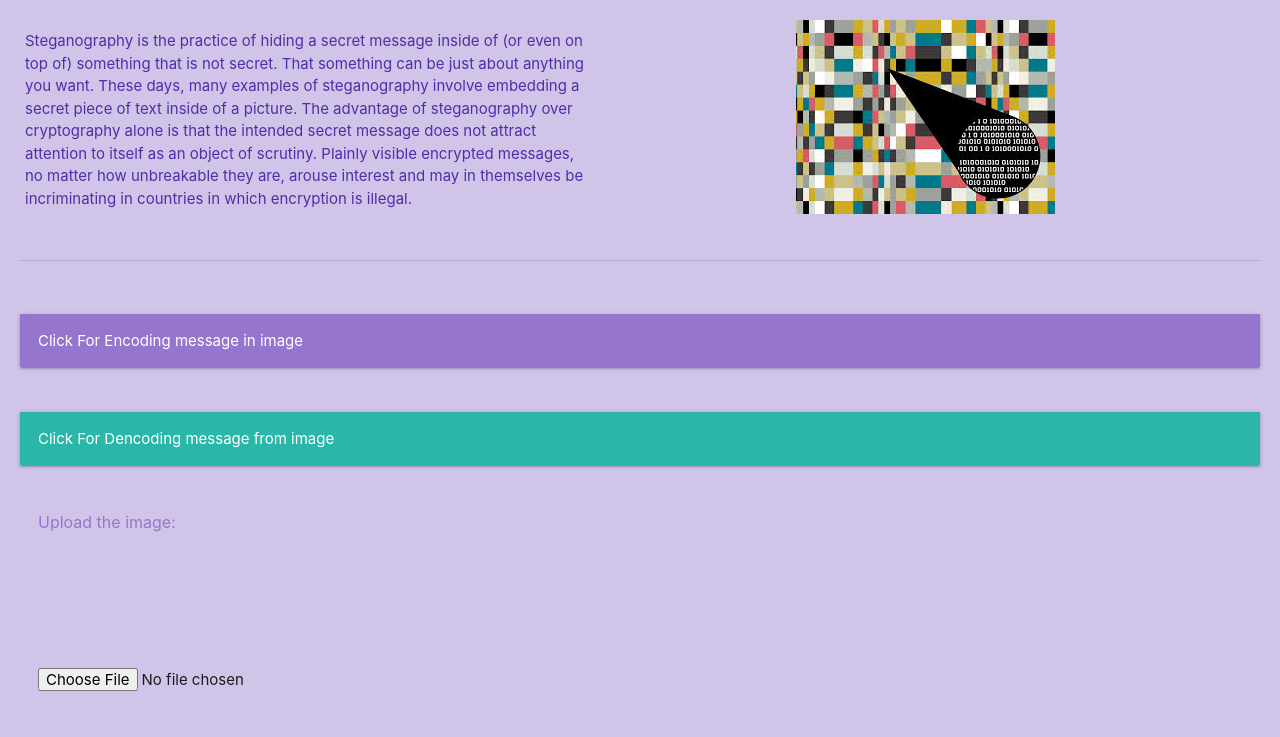
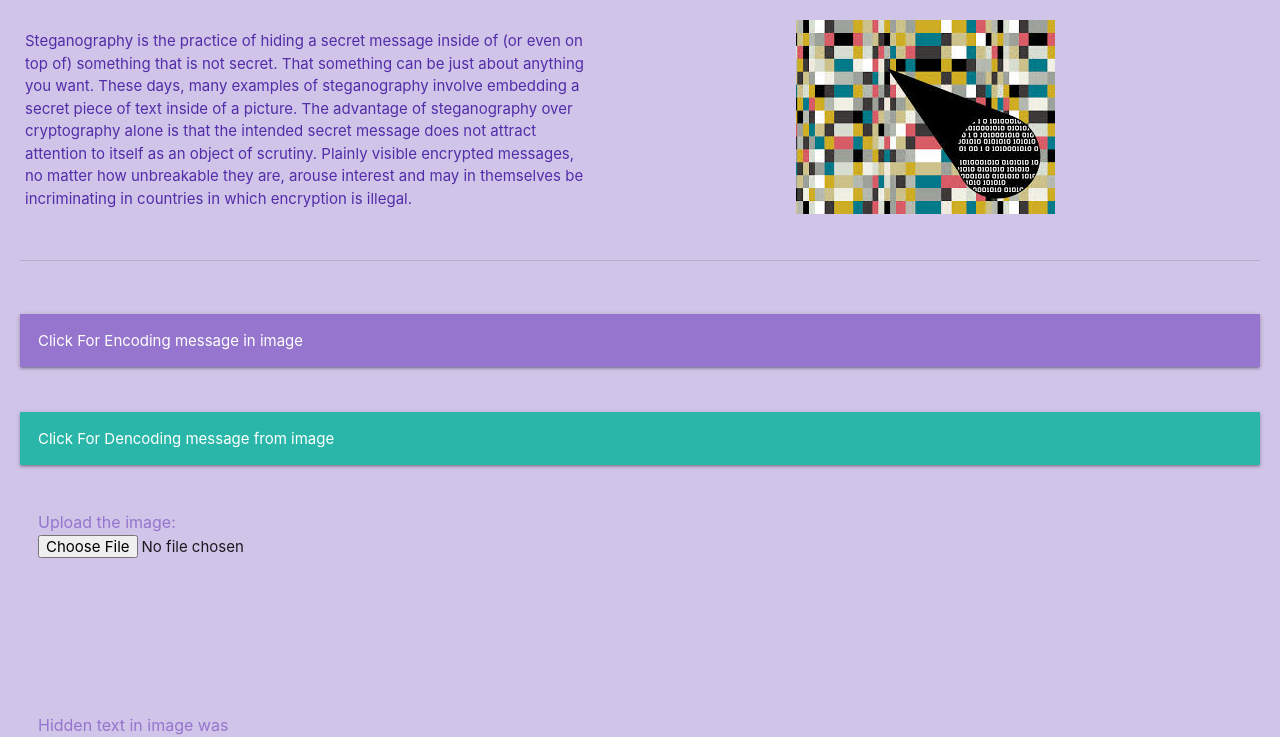
Before and after one commit to Atif-reyaz-khan/Encode-Decode, a plain HTML site: page index.html in a window 1280 px wide. Both pictures are taken after a click on the button "Click For Dencoding message from image". Shown: the part 136-873 px from the top of the page. Before the commit the page ends 827 px from the top, so only its background shows below. Drawn offline with nearby package versions, Linux system fonts and the light colour scheme.

Commit message:
Update index.html

```diff
--- a/index.html
+++ b/index.html
@@ -44,6 +44,7 @@
 			<label for="hidden">Upload the image To hide the message </label>
 			<input type="file" id="imageLoader" name="imageLoad"/>
 			<canvas id="imageCanvas"></canvas>
+
 			<canvas id="textCanvas"></canvas>
 
 
@@ -55,7 +56,8 @@
 
 
 		<label>Upload the image:</label><br/>
-		<input type="file" id="imageLoader2" name="imageLoader2"/>
+		<input type="file" id="imageLoader2" name="imageLoader2"/><br><br>
+		<label >Hidden text in image  was</label>
 		<canvas id="imageCanvas2"></canvas>
 </div>
 <script>
```
